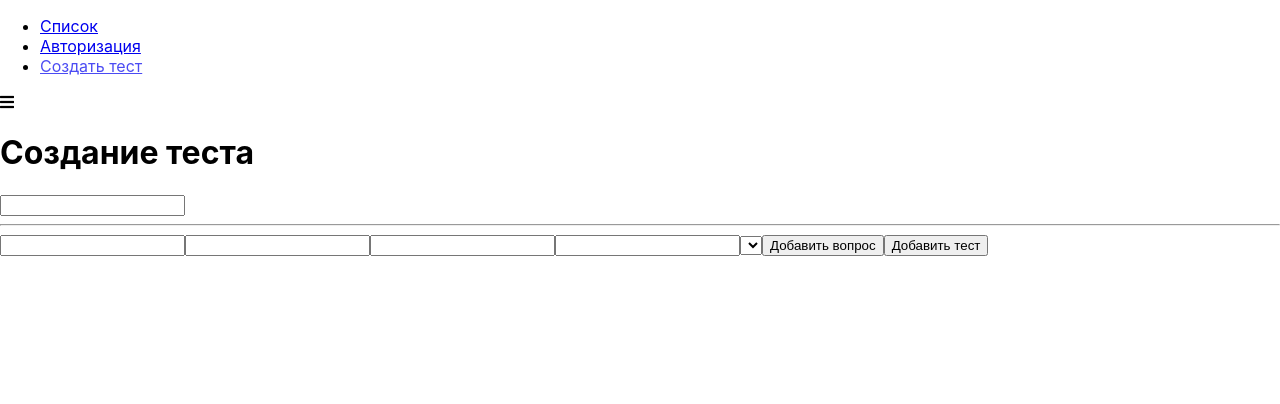
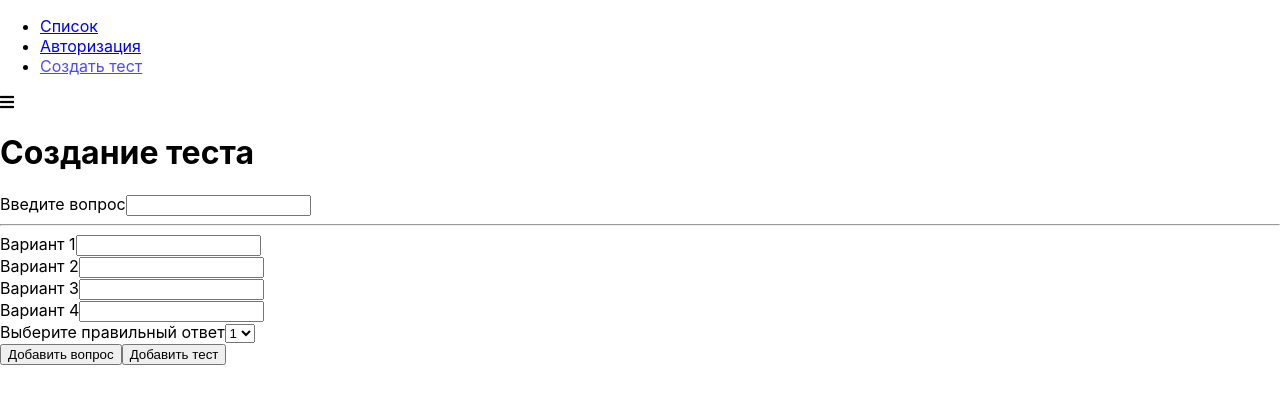
Before and after one commit to FuGace/first-training-ReactJS, a React app: page /quiz-creator in a window 1280 px wide. Shown: the top 404 px of the page. Built offline with nearby package versions, Linux system fonts and the light colour scheme.

Commit message:
Селект и контроллы для формы создания вопроса

```diff
--- /dev/null
+++ b/src/components/UI/Select/Select.css
@@ -0,0 +1,21 @@
+.Select {
+    margin-bottom: 15px;
+}
+
+.Select label {
+    margin: 0 0 3px 0;
+    padding: 0;
+    font-weight: bold;
+    display: block;
+}
+
+.Select select {
+    display: block;
+    box-sizing: border-box;
+    border: 1px solid #bebebe;
+    margin: 0 0 5px;
+    height: 29px;
+    width: 100%;
+    outline: none;
+    transition: all 300ms ease-in-out;
+}
--- /dev/null
+++ b/src/components/UI/Select/Select.js
@@ -0,0 +1,23 @@
+import React from 'react'
+import classes from './Select.css'
+
+const Select = props => {
+    const htmlFor = `${props.label}-${Math.random()}`
+    return (
+        <div className={classes.Select}>
+            <label htmlFor={htmlFor}>{props.label}</label>
+            <select id={htmlFor}
+                    value={props.id}
+                    onChange={props.onChange}>
+                {props.options.map((option, index) => {
+                    return (
+                        <option key={option.id + index}
+                                value={option.id}>{option.value}</option>
+                    )
+                })}
+            </select>
+        </div>
+    )
+}
+
+export default Select;
--- a/src/containers/QuizCrator/QuizCreator.js
+++ b/src/containers/QuizCrator/QuizCreator.js
@@ -1,8 +1,65 @@
 import React, {Component} from 'react';
 import classes from './QuizCreator.css';
 import Button from "../../components/UI/Button/Button";
+import {createControl} from "../../form/FormFraemork";
+import Input from "../../components/UI/Input/Input";
+import Auxiliary from "../../hoc/Auxiliary";
+import Select from "../../components/UI/Select/Select";
 
 class QuizCreator extends Component {
+
+    state = {
+        quiz: [],
+        formControls: this.createFormControls(),
+        rightAnswerId: 1
+    }
+
+    createFormControls() {
+        return {
+            question: createControl({
+                label: 'Введите вопрос',
+                errorMessage: 'Вопрос не может быть пустым',
+            }, {
+                required: true
+            }),
+            option1: this.createOptionControl(1),
+            option2: this.createOptionControl(2),
+            option3: this.createOptionControl(3),
+            option4: this.createOptionControl(4),
+        }
+    }
+
+    createOptionControl(number) {
+        return createControl({
+            id: number,
+            label: `Вариант ${number}`,
+            errorMessage: 'Значение не может быть пустым',
+        }, {
+            required: true
+        })
+    }
+
+    renderControls() {
+        return Object.keys(this.state.formControls).map((controlName, index) => {
+            const formControl = this.state.formControls[controlName];
+            return (
+                <Auxiliary key={controlName + index}>
+                    <Input value={formControl.value}
+                           valid={formControl.valid}
+                           touched={formControl.touched}
+                           label={formControl.label}
+                           shouldValidate={!!formControl.validation}
+                           errorMessage={formControl.errorMessage}
+                           onChange={event => this.onChangeHandler(event.target.value, controlName)}/>
+                    {index === 0 ? <hr/> : null}
+                </Auxiliary>
+            )
+        })
+    }
+
+    onChangeHandler = (value, controlName) => {
+
+    }
 
     onSubmitHandler = event => {
         event.preventDefault();
@@ -16,19 +73,28 @@ class QuizCreator extends Component {
 
     }
 
+    selectChangeHandler = event => {
+       this.setState({
+           rightAnswerId: Number(event.target.value)
+       })
+    }
+
     render() {
         return (
             <div className={classes.QuizCreator}>
                 <div>
                     <h1>Создание теста</h1>
                     <form onSubmit={this.onSubmitHandler}>
-                        <input/>
-                        <hr/>
-                        <input/>
-                        <input/>
-                        <input/>
-                        <input/>
-                        <select></select>
+                        {this.renderControls()}
+                        <Select label="Выберите правильный ответ"
+                                value={this.state.formControls.rightAnswerId}
+                                onChange={this.selectChangeHandler}
+                                options={[
+                                    {id: 1, value: 1},
+                                    {id: 2, value: 2},
+                                    {id: 3, value: 3},
+                                    {id: 4, value: 4}
+                                ]}/>
                         <Button type="primary"
                                 onClick={this.addQuestion}>Добавить вопрос</Button>
                         <Button type="success"
--- /dev/null
+++ b/src/form/FormFraemork.js
@@ -0,0 +1,9 @@
+export function createControl(config, validations) {
+    return {
+        ...config,
+        validations,
+        valid: !validations,
+        touched: false,
+        value: ''
+    }
+}
--- /dev/null
+++ b/src/hoc/Auxiliary.js
@@ -0,0 +1,2 @@
+const Auxiliary = props => props.children;
+export default Auxiliary;
```
